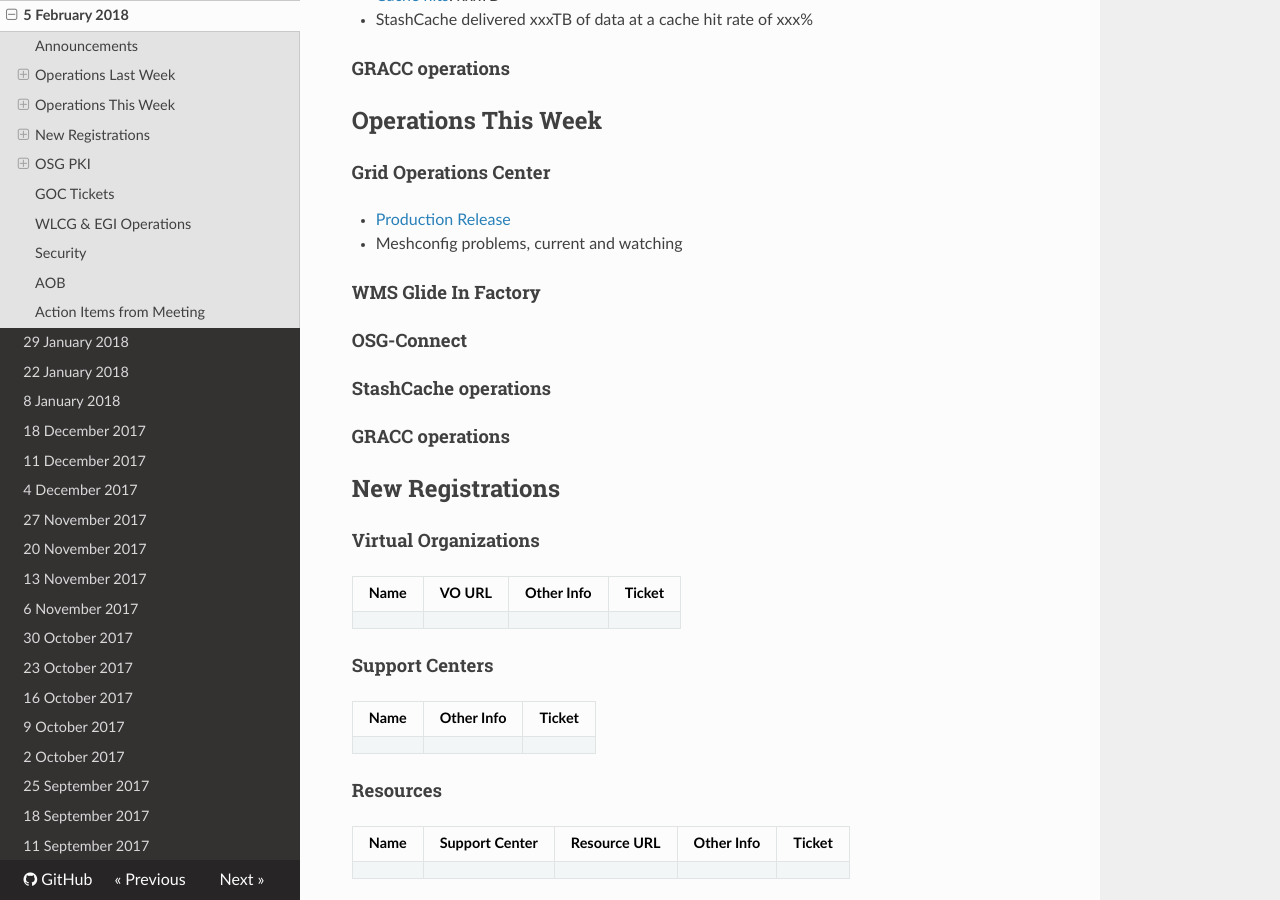
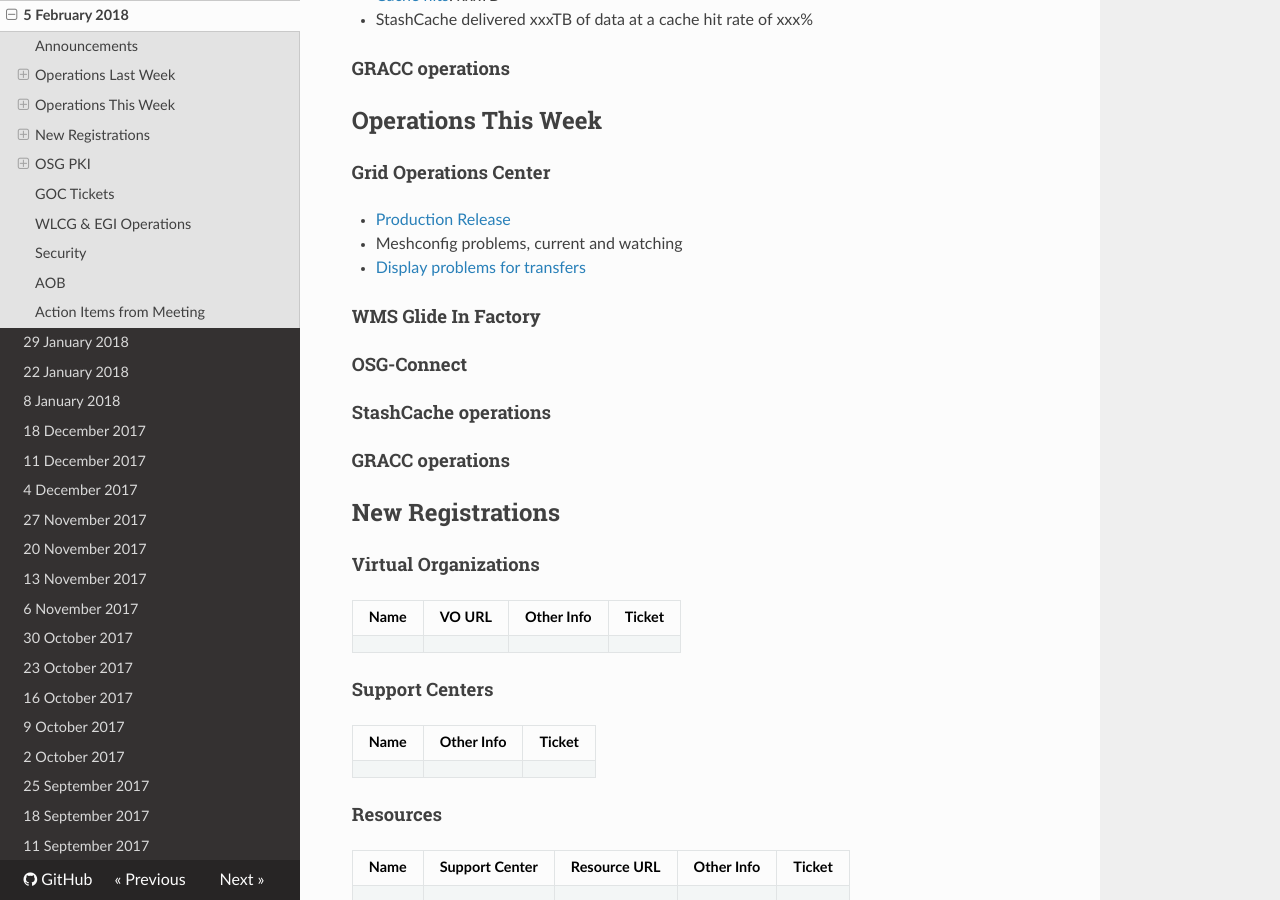
Before and after one commit to osg-htc/operations, an MkDocs documentation site: the page built from docs/WeeklyMinutes/05Feb2018.md, in a window 1280 px wide and 900 px high, scrolled down 960 px. Built offline with MkDocs 1.6.1, drawn with Linux system fonts in a browser that asks for light colours; nearby versions of some CDN libraries; old or Windows-style settings are respelled for this version of MkDocs.

Commit message:
Update 05Feb2018.md

```diff
--- a/docs/WeeklyMinutes/05Feb2018.md
+++ b/docs/WeeklyMinutes/05Feb2018.md
@@ -37,6 +37,7 @@
 #### Grid Operations Center
    * [Production Release](http://osggoc.blogspot.com/2018/01/operations-service-update-tuesday_30.html)
    * Meshconfig problems, current and watching
+   * [Display problems for transfers](https://ticket.grid.iu.edu/35731)
 
 #### WMS Glide In Factory
 
```
